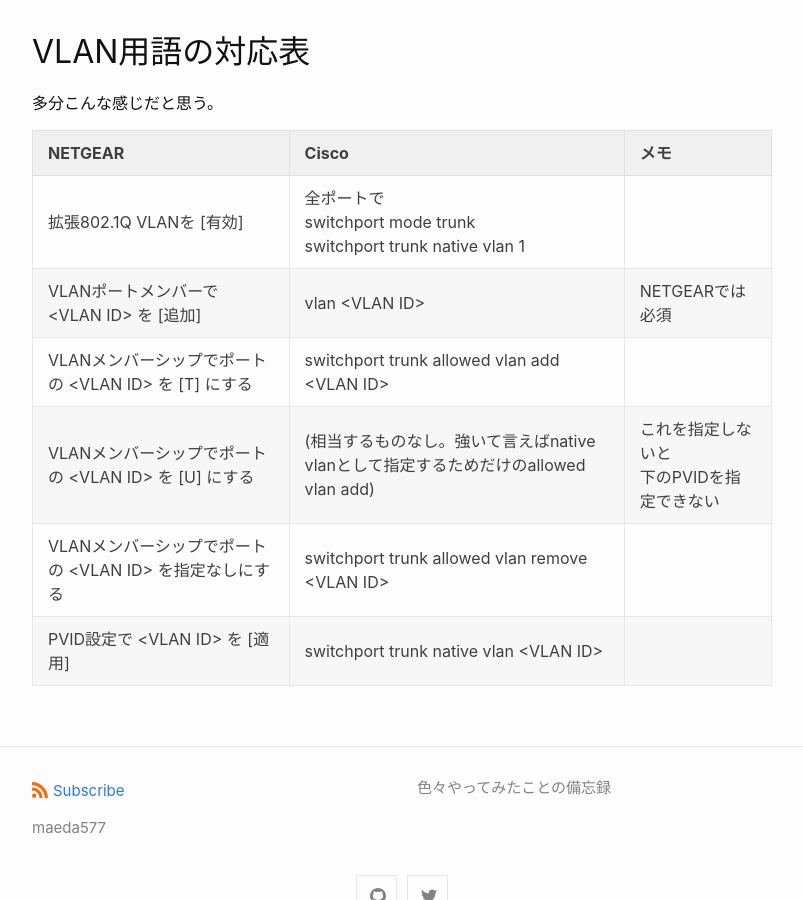
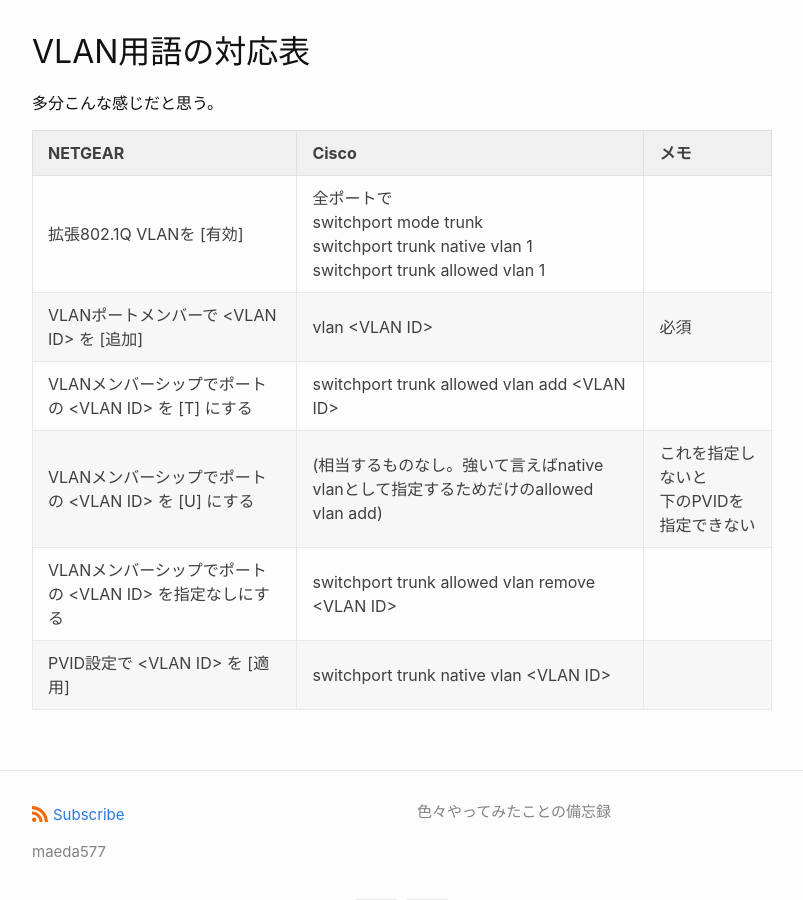
Before and after one commit to maeda577/maeda577.github.io, a Jekyll site: the page built from _posts/2020-07-14-netgear-vlan.md, in a window 1280 px wide and 900 px high, scrolled down 578 px. Shown: the whole window, without its empty margins (238-1041 px from the left). Built offline with Jekyll 4.4.1, drawn with Linux system fonts in a browser that asks for light colours.

Commit message:
netgear記事修正

```diff
--- a/_posts/2020-07-14-netgear-vlan.md
+++ b/_posts/2020-07-14-netgear-vlan.md
@@ -21,8 +21,8 @@ VLAN用語の対応表
 
 | NETGEAR | Cisco | メモ |
 | -- | -- | -- |
-| 拡張802.1Q VLANを [有効] | 全ポートで <br /> switchport mode trunk <br /> switchport trunk native vlan 1 |
-| VLANポートメンバーで \<VLAN ID\> を [追加] | vlan \<VLAN ID\> | NETGEARでは必須 |
+| 拡張802.1Q VLANを [有効] | 全ポートで <br /> switchport mode trunk <br /> switchport trunk native vlan 1 <br /> switchport trunk allowed vlan 1 |
+| VLANポートメンバーで \<VLAN ID\> を [追加] | vlan \<VLAN ID\> | 必須 |
 | VLANメンバーシップでポートの \<VLAN ID\> を [T] にする | switchport trunk allowed vlan add \<VLAN ID\> |
 | VLANメンバーシップでポートの \<VLAN ID\> を [U] にする| (相当するものなし。強いて言えばnative vlanとして指定するためだけのallowed vlan add) | これを指定しないと<br />下のPVIDを指定できない |
 | VLANメンバーシップでポートの \<VLAN ID\> を指定なしにする| switchport trunk allowed vlan remove \<VLAN ID\> |
```
